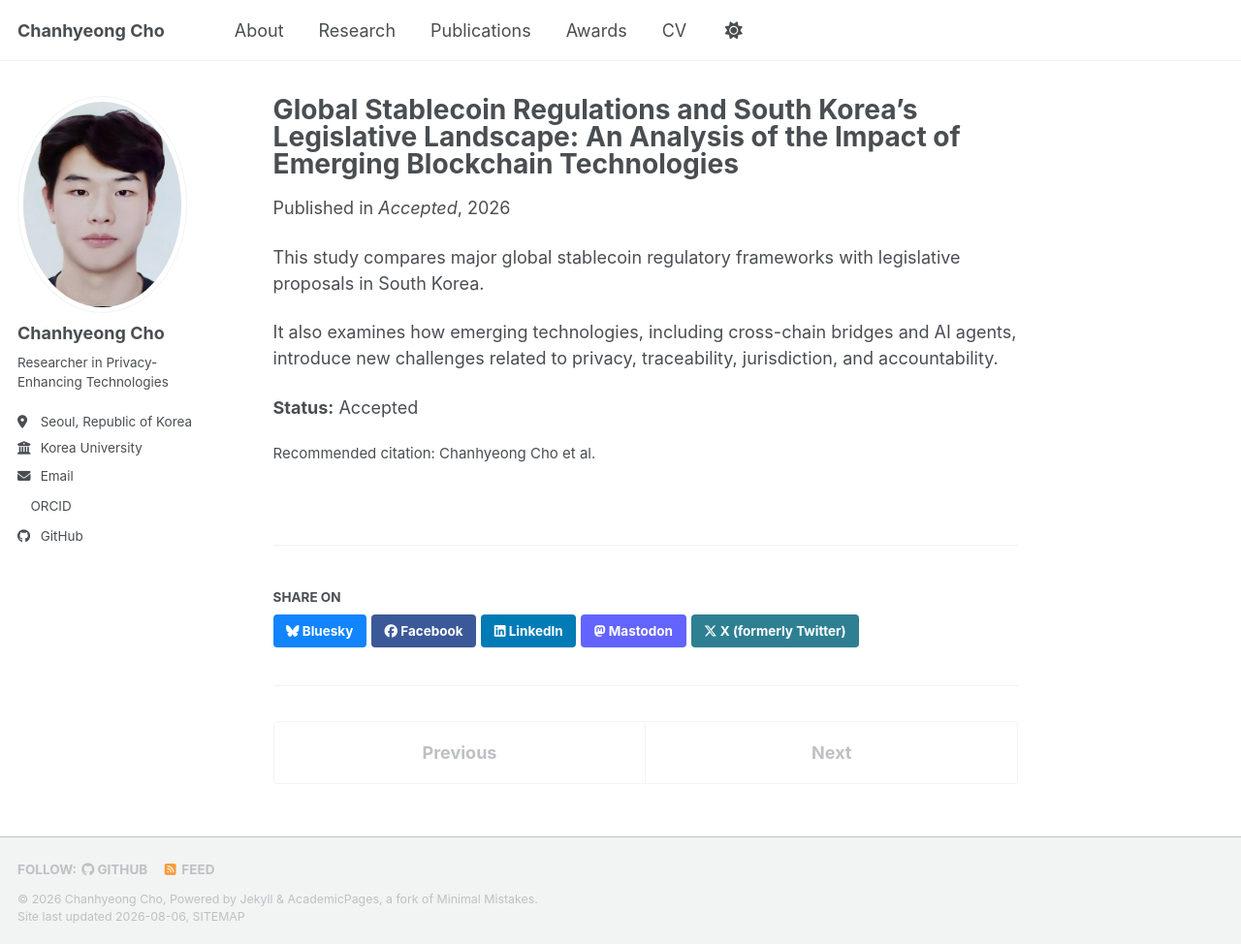
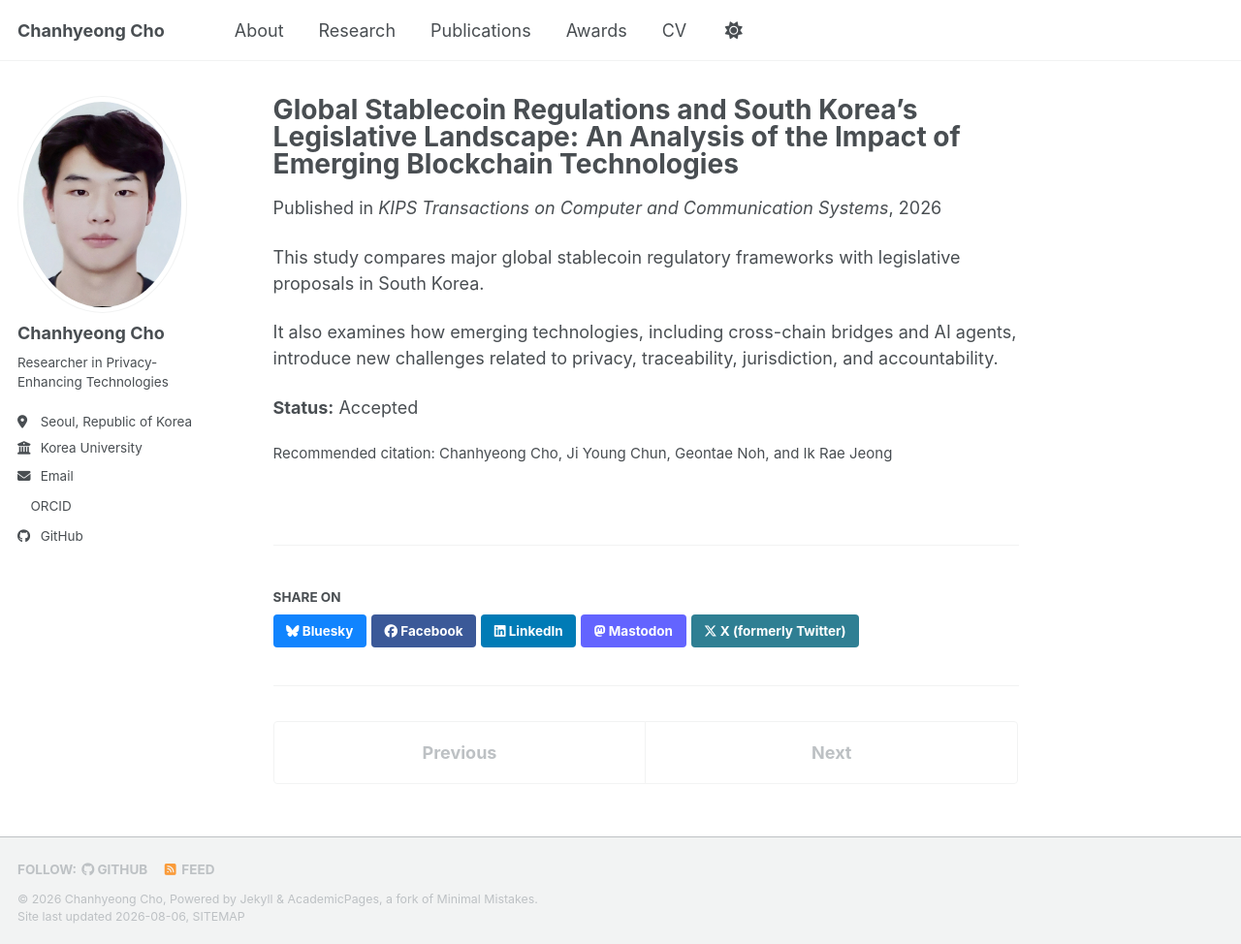
Before and after one commit to chancebro/chancebro.github.io, a Jekyll site: the page built from _publications/2026-stablecoin-regulation.md, in a window 1280 px wide and 974 px high. Shown: the whole window at 97% size. Built offline with Jekyll 4.4.1, drawn with Linux system fonts in a browser that asks for light colours; a style sheet for code colours, icons or effects is not loaded.

Commit message:
Update 2026-stablecoin-regulation.md

```diff
--- a/_publications/2026-stablecoin-regulation.md
+++ b/_publications/2026-stablecoin-regulation.md
@@ -4,8 +4,9 @@ collection: publications
 category: manuscripts
 permalink: /publication/2026-stablecoin-regulation
 date: 2026-01-01
-venue: "Accepted"
-citation: "Chanhyeong Cho et al."
+venue: "KIPS Transactions on Computer and Communication Systems"
+status: "accepted"
+citation: "Chanhyeong Cho, Ji Young Chun, Geontae Noh, and Ik Rae Jeong"
 ---
 
 This study compares major global stablecoin regulatory frameworks
```
